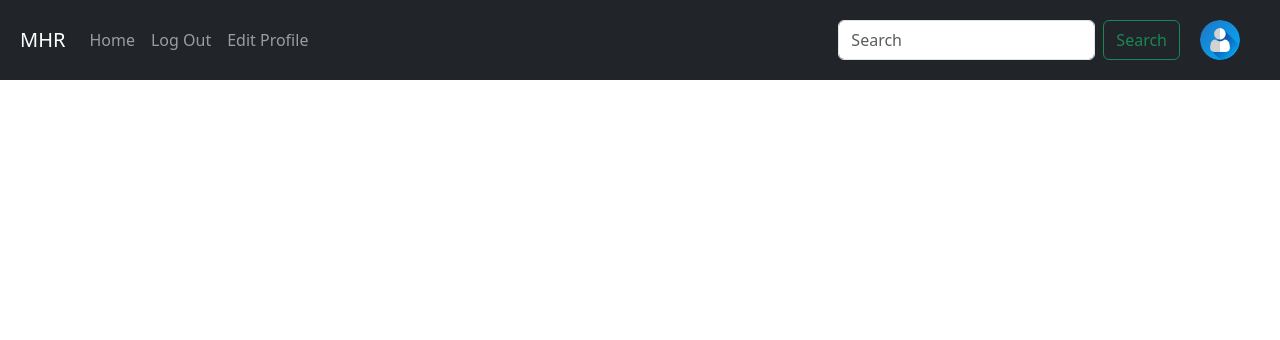
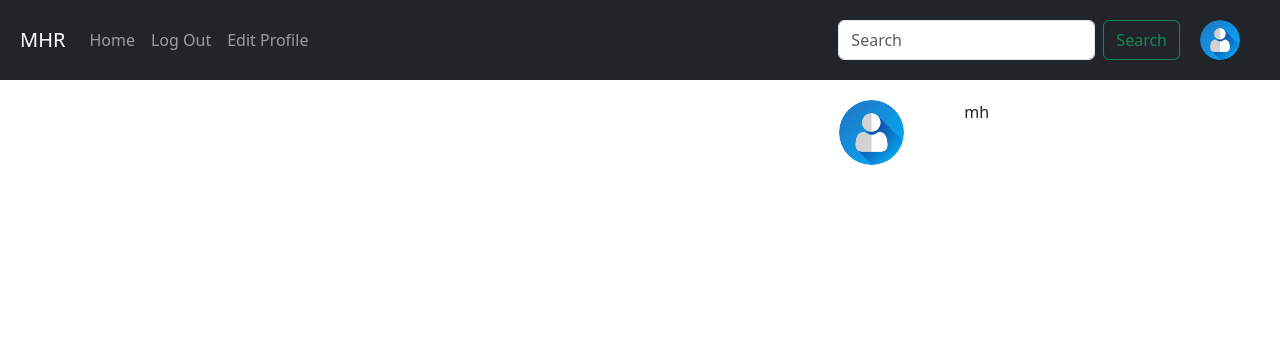
Before and after one commit to Mohabbatridoy/Social-Media-Project, a Django app: page / in a window 1280 px wide. Shown: the top 340 px of the page. Run offline with Django 5.2, Linux system fonts and the light colour scheme; a user stored in the database is signed in; data comes from the database, SQL or seed files in the repository; both versions use the stored data as it was after the commit.

Commit message:
add post to home page

```diff
--- a/Auth_app/urls.py
+++ b/Auth_app/urls.py
@@ -11,6 +11,5 @@ urlpatterns = [
     path('profile/', views.Profile, name="profile"),
     path('user-other/<username>',views.user, name="user_other"),
     path('follow/<username>', views.follow, name="follow"),
-    path('unfollow/<username>', views.unfollow, name="unfollow"),
-
+    path('unfollow/<username>', views.unfollow, name="unfollow")
 ]
--- a/Auth_app/views.py
+++ b/Auth_app/views.py
@@ -75,7 +75,6 @@ def user(request, username):
         return HttpResponseRedirect(reverse('auth_app:profile'))
     return render(request, 'auth_app/user_other.html', context={'user_other':user_other, 'already_followed':already_followed})
 
-
 @login_required
 def follow(request, username):
     following_user = User.objects.get(username=username)
@@ -84,7 +83,7 @@ def follow(request, username):
     if not already_followed:
         followed_user = Follow(follower=follower_user, following=following_user)
         followed_user.save()
-    return HttpResponseRedirect(reverse('auth_app:user_other', kwargs={'username':username, }))
+    return HttpResponseRedirect(reverse('auth_app:user_other', kwargs={'username':username}))
 
 def unfollow(request, username):
     following_user = User.objects.get(username=username)
--- a/app_post/views.py
+++ b/app_post/views.py
@@ -3,12 +3,17 @@ from django.shortcuts import HttpResponse
 from django.contrib.auth.decorators import login_required
 from Auth_app.models import UserProfile
 from django.contrib.auth.models import User
+from Auth_app.models import UserProfile, Follow
+from django.contrib.auth.models import User
+from .models import Post
 
 # Create your views here.
 
 @login_required
 def home(request):
+    following_list = Follow.objects.filter(follower=request.user)
+    posts = Post.objects.filter(author__in=following_list.values_list('following'))
     if request.method == "GET":
         search = request.GET.get('search', '')
         result = User.objects.filter(username__icontains=search)
-    return render(request, 'app_post/home.html', context={'title':'Homepage', 'search':search, 'result':result})
+    return render(request, 'app_post/home.html', context={'title':'Homepage', 'search':search, 'result':result, 'following_list':following_list,'posts':posts})
--- a/templates/app_post/home.html
+++ b/templates/app_post/home.html
@@ -21,6 +21,42 @@
         <br>
     {% endfor %}
 {% else %}
-
+    <div class="row">
+        <div class="col-sm-8">
+                {% for post in posts %}
+                    <div style="border: 1px solid gray;">
+                        <div style="padding: 10px;">
+                            {% if post.author.user_profile.profile_pic %}
+                            <img src="/media/{{post.author.user_profile.profile_pic}}"
+                            alt="User Image" width="40px" height="40px" class="rounded-circle">
+                            {% else %}
+                                <img src="/media/avatar.png" width="40px" height="40px"
+                                class="rounded-circle">
+                            {% endif %}
+                            <a href="{% url 'auth_app:user_other' username=post.author %}">{{post.author}}</a>
+                        </div>
+                        <img src="/media/{{post.image}}" width="100%" alt="">
+                    </div>
+                    <br><br>
+                {% endfor %}
+        </div>
+        <div class="col-sm-4">
+            <div class="row">
+                <div class="col-sm-4">
+                    {% if user.user_profile.profile_pic %}
+                    <img src="/media/{{user.user_profile.profile_pic}}" width="65px" height="65px" class="rounded-circle">
+                    {% else %}
+                    <img src="/media/avatar.png" width="65px" height="65px"
+                    class="rounded-circle">
+                    {% endif %}
+                </div>
+                <div class="col-sm-8">
+                    {{user.username}}
+                    <br>
+                    {{user.user_profile.full_name}}
+                </div>
+            </div>
+        </div>
+    </div>
 {% endif %}
 {% endblock %}
--- a/templates/auth_app/user_other.html
+++ b/templates/auth_app/user_other.html
@@ -35,7 +35,6 @@
         {% else %}
         <a href="{% url 'auth_app:unfollow' username=user_other.username %}" class="btn btn-primary">Unfollow</a>
         {% endif %}
-
         <br><br>
         <h4>{{user_other.Post.count}} posts &nbsp; &nbsp; {{user_other.following.count}} followers &nbsp; &nbsp;
             {{user_other.follower.count}} following</h4>
```
Also changed, not shown: db.sqlite3, media/post_image/cube-3d-abstract-wallpaper-preview.jpg (added), media/post_image/raphicsdesignsoftware3dgraphic-vi.jpg (added), media/profile_pics/wp2635394.jpg (added). Lines whose indentation alone changed are shown as unchanged.
